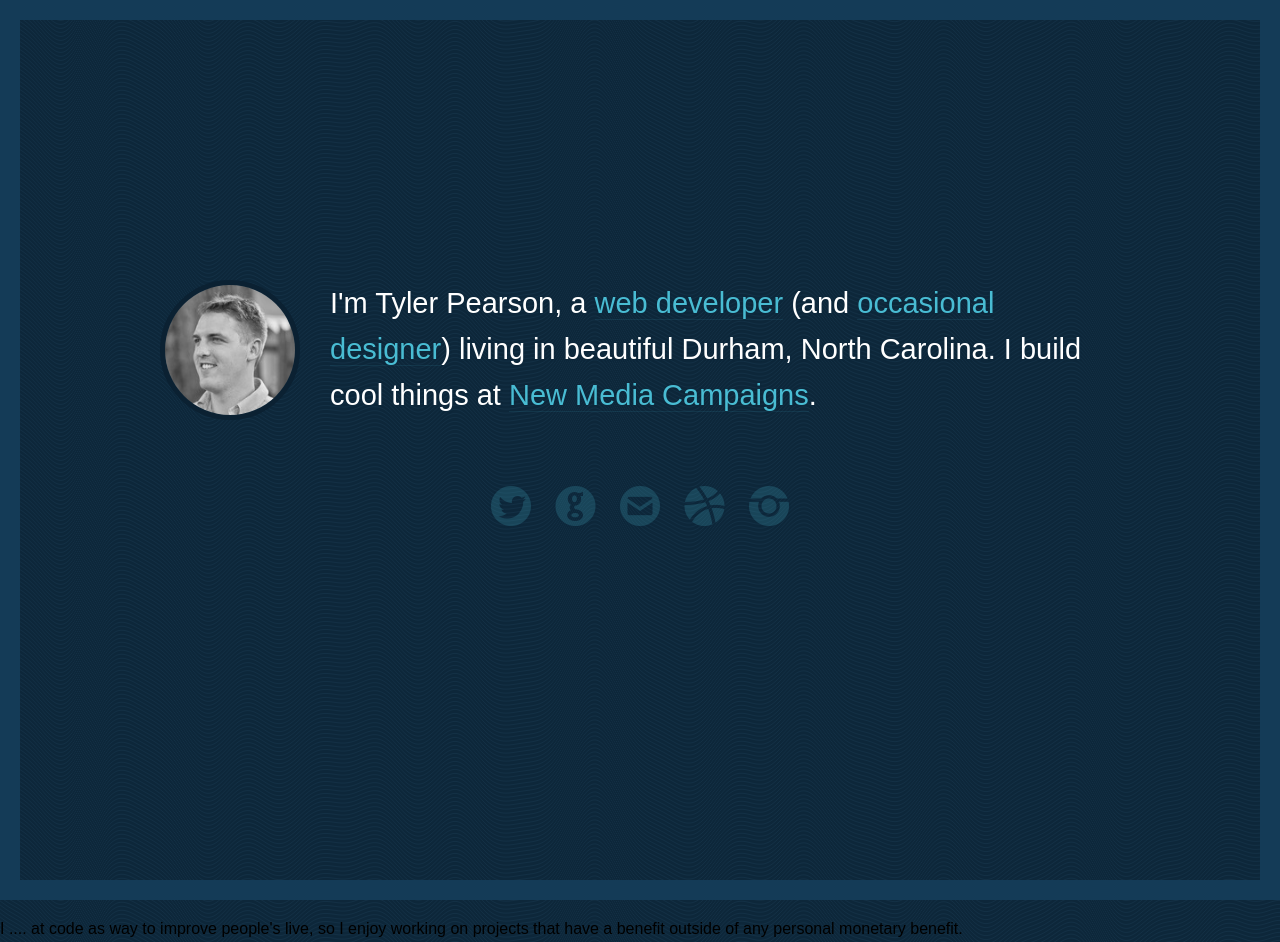
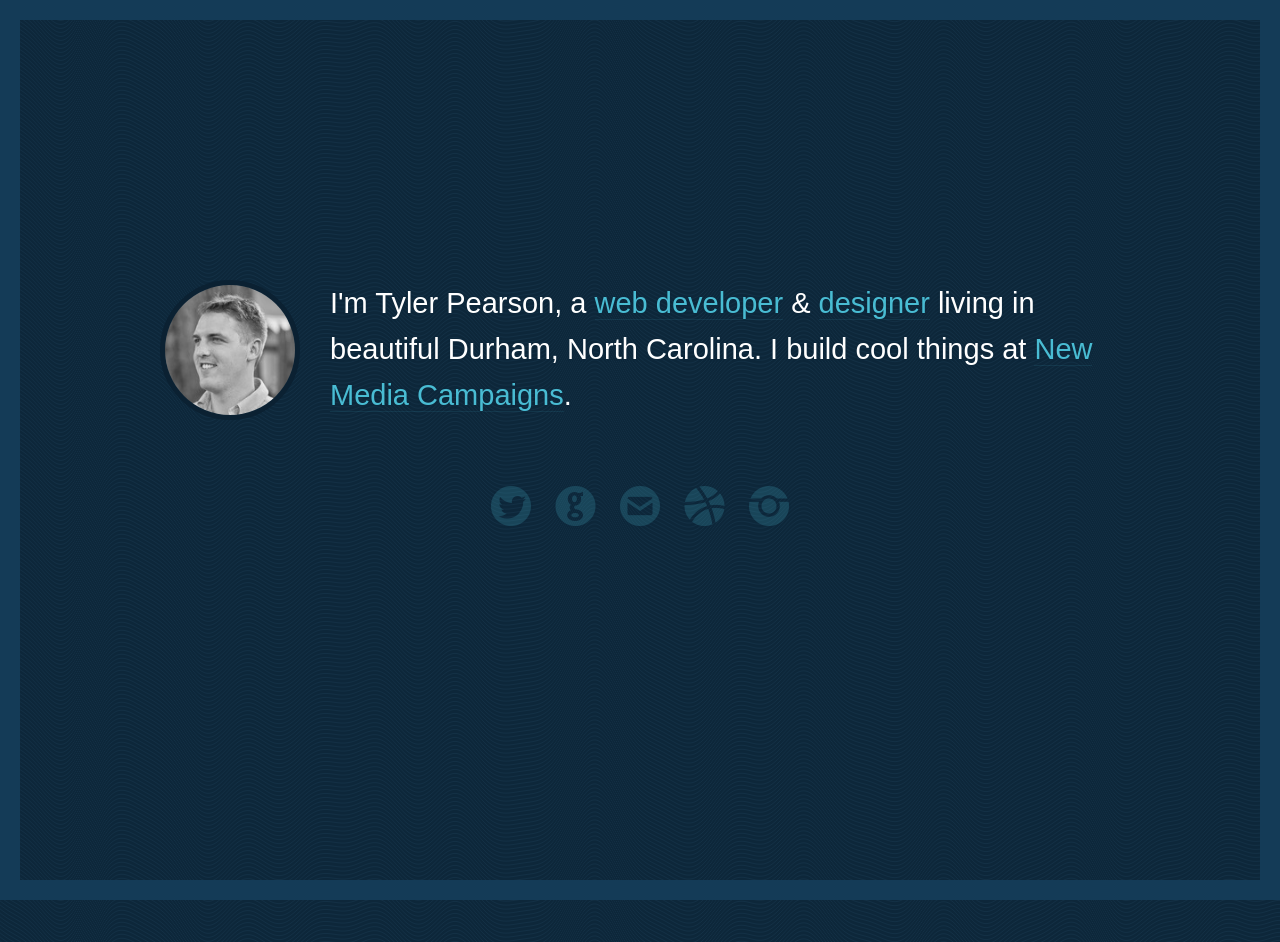
Before and after one commit to tylerpearson/old-site, a Jekyll site: the page built from index.html, in a window 1280 px wide. Built offline with Jekyll 4.4.1, drawn with Linux system fonts in a browser that asks for light colours; Markdown is read by kramdown in place of the engine named in the settings; after the commit the page ends 900 px from its top, so only the background shows below that.

Commit message:
remove lorem text

```diff
--- a/_layouts/home.html
+++ b/_layouts/home.html
@@ -4,11 +4,10 @@ layout: default
 
 <div class="intro">
     <div class="intro-inner">
-        <div class="container">
+        <div class="container wide-container">
             <div class="intro-content">
                 <img src="/assets/images/headshot.png" class="headshot">
-                <h1>I'm Tyler Pearson, a <a href="http://github.com/tylerpearson">web developer</a> (and <a href="http://dribbble.com/tylerpearson">occasional designer</a>) living in beautiful
-                Durham, North Carolina. I build cool things at <a href="http://newmediacampaigns.com">New Media Campaigns</a>.</h1>
+                <h1>I'm Tyler Pearson, a <a href="http://github.com/tylerpearson">web developer</a> & <a href="http://dribbble.com/tylerpearson">designer</a> living in beautiful Durham, North Carolina. I build cool things at <a href="http://newmediacampaigns.com">New Media Campaigns</a>.</h1>
             </div>
 
             <div class="socials">
@@ -23,5 +22,3 @@ layout: default
         </div>
     </div>
 </div>
-
-<p>I .... at code as way to improve people's live, so I enjoy working on projects that have a benefit outside of any personal monetary benefit.</p>
```
